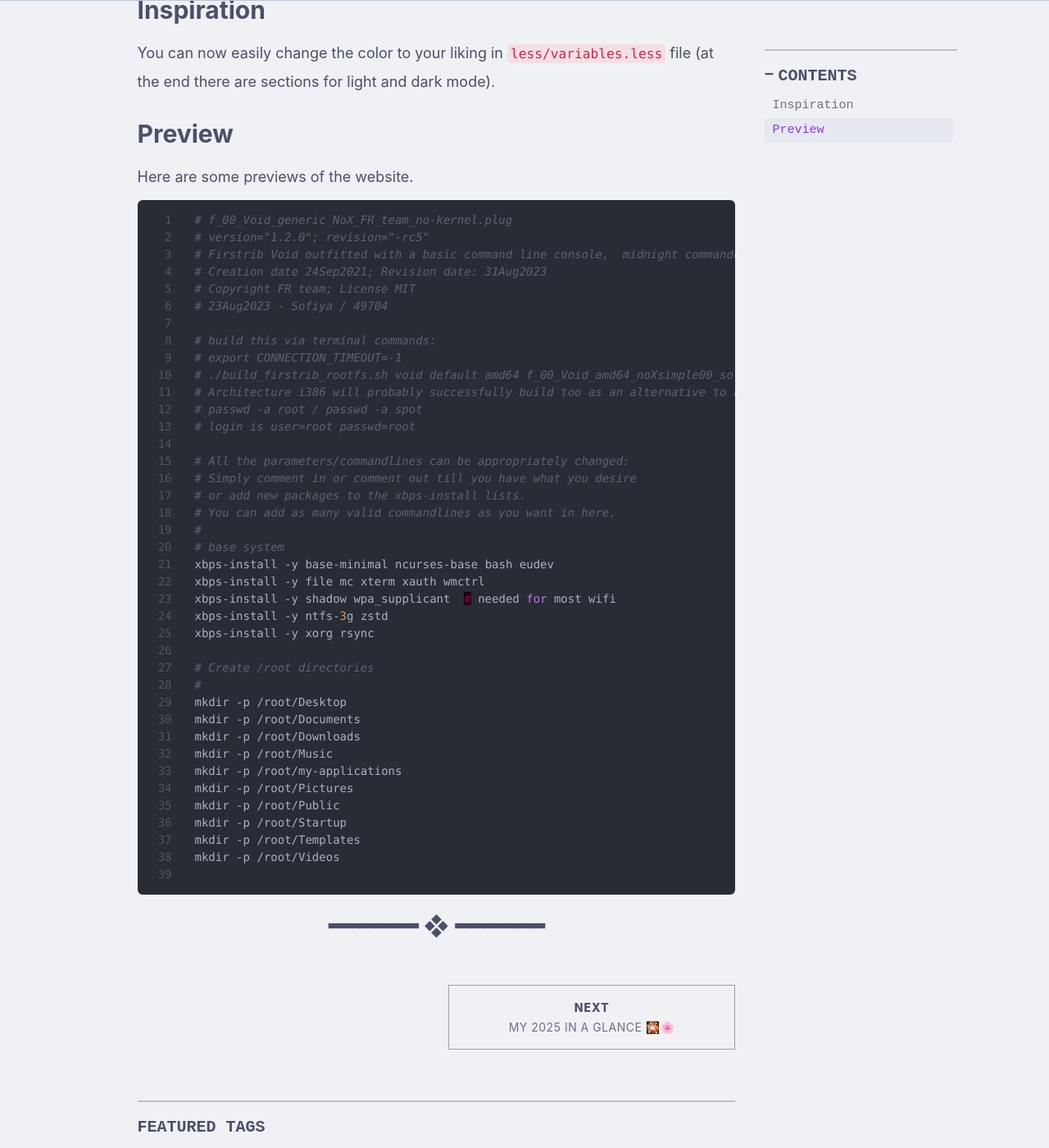
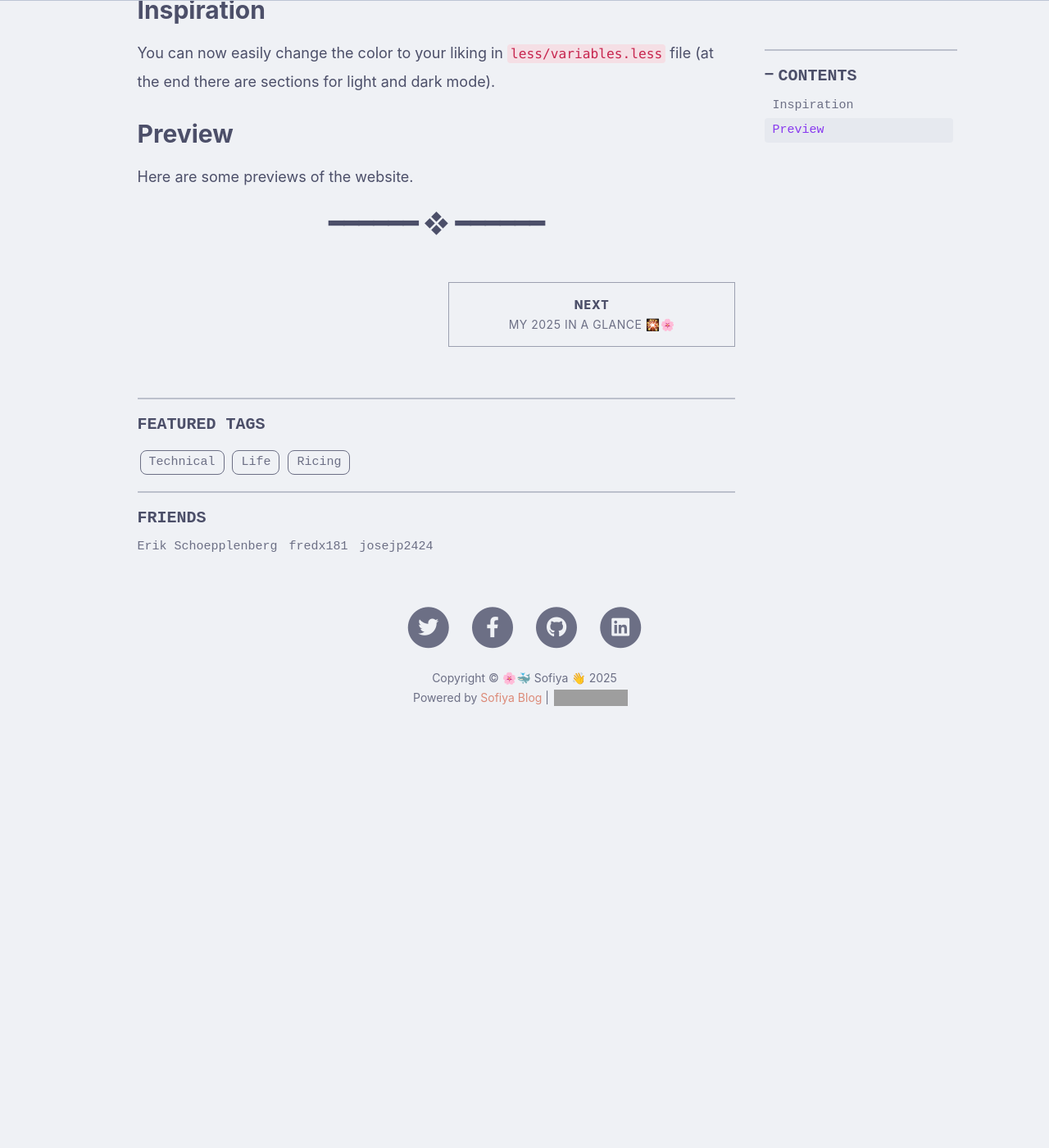
Before and after one commit to sofi2025-cpu/sofi2025-cpu.github.io, a Jekyll site: the page built from _posts/2023-12-31-building-my-aesthetic-personal-site.md, in a window 1280 px wide and 1400 px high, scrolled down 461 px. Shown: the whole window at 82% size. Built offline with Jekyll 4.4.1, drawn with Linux system fonts in a browser that asks for light colours; comment, search, counter and statistics services are not loaded; after the commit the page ends 1389 px from its top, so only the background shows below that; grey boxes are pictures that could not be loaded.

Commit message:
Update 2023-12-31-building-my-aesthetic-personal-site.md

````diff
--- a/_posts/2023-12-31-building-my-aesthetic-personal-site.md
+++ b/_posts/2023-12-31-building-my-aesthetic-personal-site.md
@@ -14,45 +14,3 @@ You can now easily change the color to your liking in `less/variables.less` file
 
 ## Preview
 Here are some previews of the website.
-
-```c
-# f_00_Void_generic_NoX_FR_team_no-kernel.plug
-# version="1.2.0"; revision="-rc5"
-# Firstrib Void outfitted with a basic command line console,  midnight commander and no kernel
-# Creation date 24Sep2021; Revision date: 31Aug2023
-# Copyright FR team; License MIT
-# 23Aug2023 - Sofiya / 49704
-
-# build this via terminal commands:
-# export CONNECTION_TIMEOUT=-1
-# ./build_firstrib_rootfs.sh void default amd64 f_00_Void_amd64_noXsimple00_sofiya-120rc5.plug
-# Architecture i386 will probably successfully build too as an alternative to amd64
-# passwd -a root / passwd -a spot
-# login is user=root passwd=root
-
-# All the parameters/commandlines can be appropriately changed:
-# Simply comment in or comment out till you have what you desire
-# or add new packages to the xbps-install lists.
-# You can add as many valid commandlines as you want in here.
-#
-# base system
-xbps-install -y base-minimal ncurses-base bash eudev
-xbps-install -y file mc xterm xauth wmctrl
-xbps-install -y shadow wpa_supplicant  # needed for most wifi
-xbps-install -y ntfs-3g zstd
-xbps-install -y xorg rsync
-
-# Create /root directories
-#
-mkdir -p /root/Desktop
-mkdir -p /root/Documents
-mkdir -p /root/Downloads
-mkdir -p /root/Music
-mkdir -p /root/my-applications
-mkdir -p /root/Pictures
-mkdir -p /root/Public
-mkdir -p /root/Startup
-mkdir -p /root/Templates
-mkdir -p /root/Videos
-
-```
````
